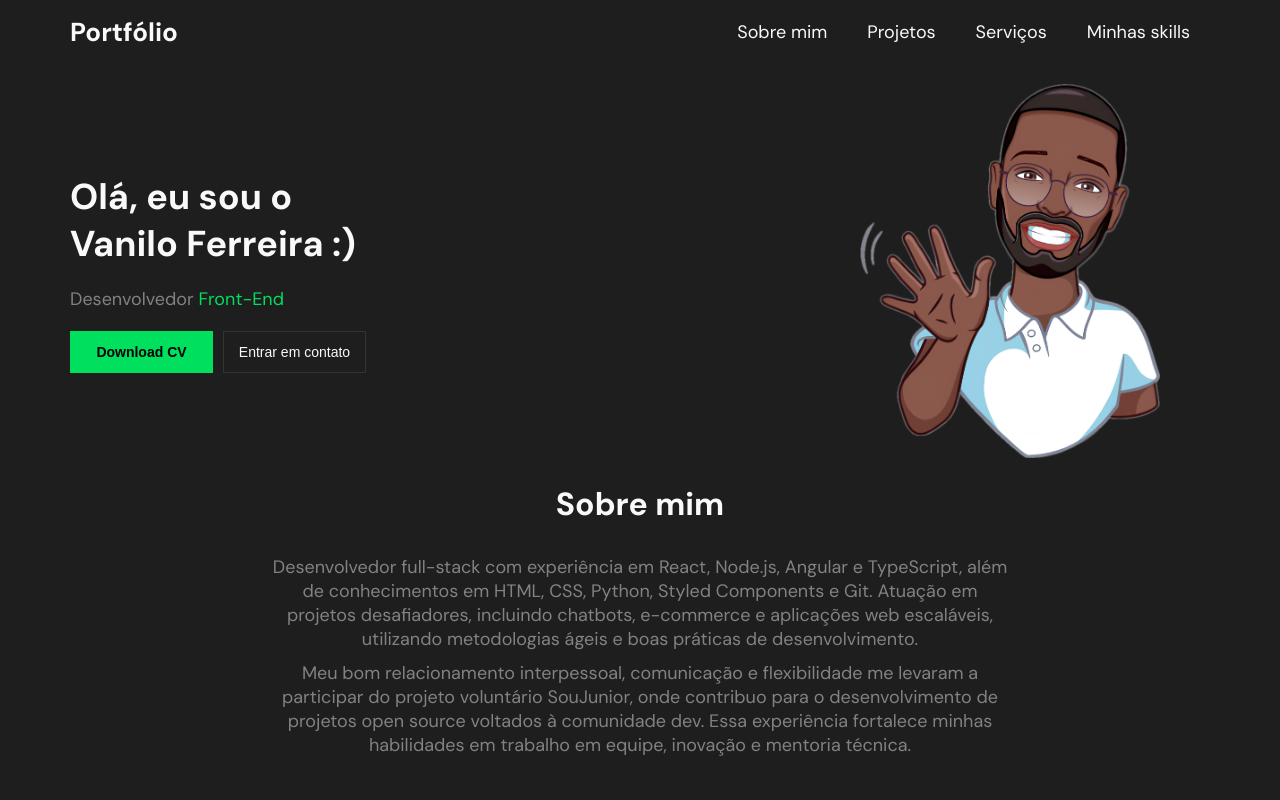
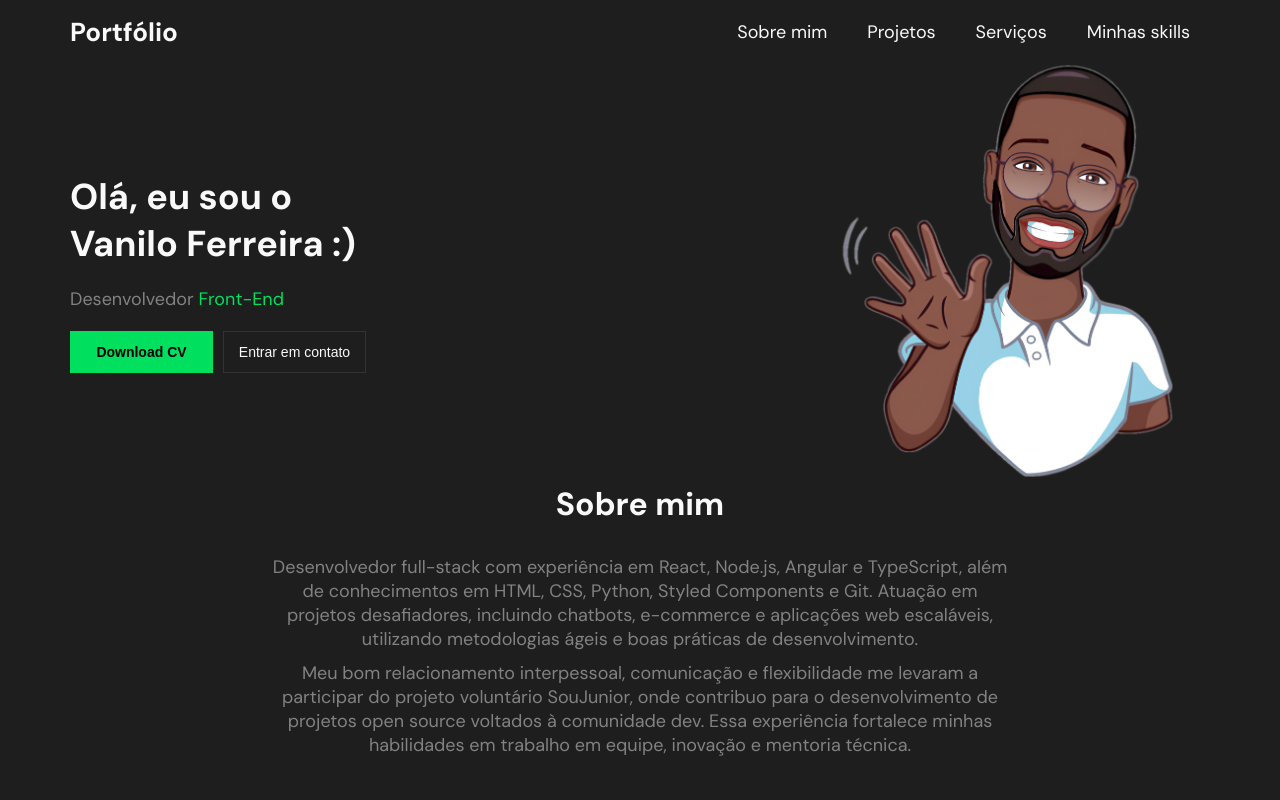
Before and after one commit to vanilo-ferreira/portfolio, a React (Vite) app: page / in a window 1280 px wide. In both pictures the pointer is over the picture 1035 px from the left and 270 px from the top of the page. Shown: the top 800 px of the page. Built offline with nearby package versions, Linux system fonts and the light colour scheme.

Commit message:
feat: Add a hover effect to the image and project cards, so they increase in size when the mouse is passed over them

```diff
--- a/src/index.css
+++ b/src/index.css
@@ -102,10 +102,14 @@ nav a:hover {
   border: 1px solid #00DF5E;
 }
 
-
 .imageProfile {
   width: 300px;
   padding-right: 50px;
+}
+
+.imageProfile:hover{
+  -webkit-transform: scale(1.1);
+  transform: scale(1.1);
 }
 
 .sections {
@@ -189,6 +193,7 @@ nav a:hover {
   display: flex;
   flex-wrap: wrap;
   justify-content: space-between;
+  padding: 0 30px;
 }
 
 .card {
@@ -205,6 +210,11 @@ nav a:hover {
 
 .card:hover {
   border: 1px solid #00DF5E;
+}
+
+.card:hover{
+  -webkit-transform: scale(1.1);
+  transform: scale(1.1);
 }
 
 
```
